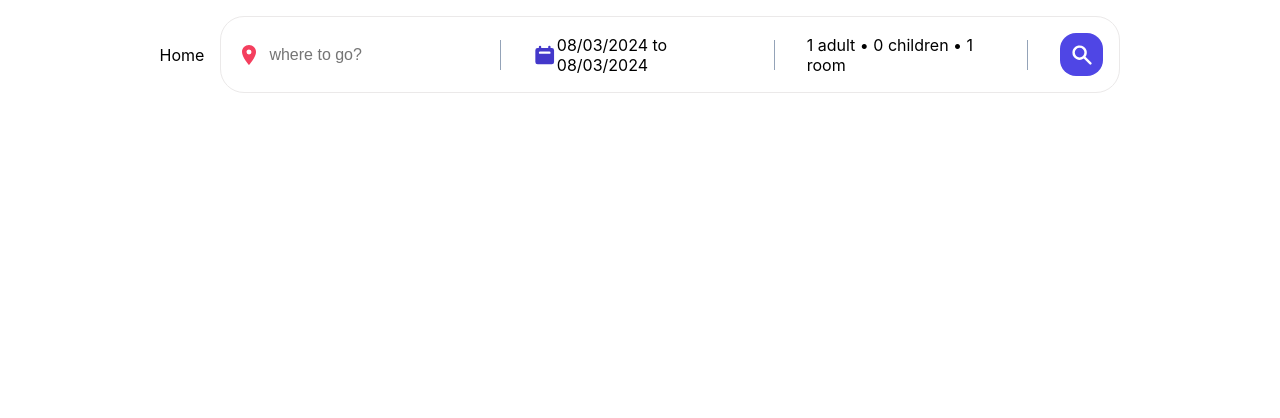
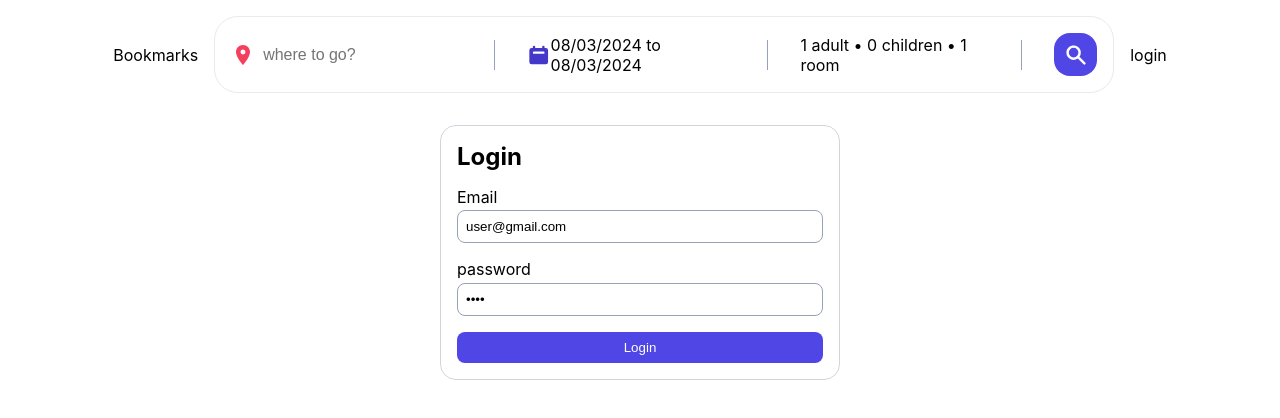
Before and after one commit to yahyaakhavan/Sample-booking-app-with-react, a React (Vite) app: page /login in a window 1280 px wide. Shown: the top 418 px of the page. Built offline with nearby package versions, Linux system fonts and the light colour scheme; no server answers; data requests are answered from the project's data file.

Commit message:
add authentication concepts

```diff
--- a/src/App.jsx
+++ b/src/App.jsx
@@ -12,9 +12,13 @@ import BookMarksProvider from "./components/context/BookMarksProvider.jsx";
 import Bookmarks from "./components/bookmarks/Bookmarks.jsx";
 import SingleBookmark from "./components/single_bookmark/SingleBookmark.jsx";
 import AddNewBookmark from "./components/add_new_bookmark/AddNewBookmark.jsx";
+import LoginForm from "./components/loginform/LoginForm.jsx";
+import AuthContextProvider from "./components/context/AuthProvider.jsx";
+import ProtectedRoute from "./components/protected_route/ProtectedRote.jsx";
 
 function App() {
   return (
+    <AuthContextProvider>
       <BookMarksProvider>
         <HotelsProvider>
           <div>
@@ -26,15 +30,24 @@ function App() {
                 <Route index element={<Hotels />} />
                 <Route path=":id" element={<SingleHotel />} />
               </Route>
-            <Route path="/bookmark" element={<BookMarkLayout />}>
+              <Route
+                path="/bookmark"
+                element={
+                  <ProtectedRoute>
+                    <BookMarkLayout />
+                  </ProtectedRoute>
+                }
+              >
                 <Route index element={<Bookmarks />} />
                 <Route path=":id" element={<SingleBookmark />} />
                 <Route path="add" element={<AddNewBookmark />} />
               </Route>
+              <Route path="login" element={<LoginForm />} />
             </Routes>
           </div>
         </HotelsProvider>
       </BookMarksProvider>
+    </AuthContextProvider>
   );
 }
 
--- /dev/null
+++ b/src/components/context/AuthProvider.jsx
@@ -0,0 +1,43 @@
+import { createContext, useContext, useReducer } from "react";
+
+const AuthContext = createContext();
+const initialState = { user: {}, isAuthenticated: false };
+function authenticateReducer(state, action) {
+  switch (action.type) {
+    case "Login":
+      return { user: action.payload, isAuthenticated: true };
+    case "Logout":
+      return { user: null, isAuthenticate: false };
+    default:
+      "unknown action...";
+  }
+}
+
+const FakeUser = {
+  Name: "yahya",
+  Email: "user@gmail.com",
+  password: "1234",
+};
+export default function AuthContextProvider({ children }) {
+  const [{ user, isAuthenticated }, dispatch] = useReducer(
+    authenticateReducer,
+    initialState
+  );
+
+  function login(email, password) {
+    if (email == FakeUser.Email && password == FakeUser.password) {
+      dispatch({ type: "Login", payload: FakeUser });
+    }
+  }
+  function logout() {
+    dispatch({ type: "Logout" });
+  }
+  return (
+    <AuthContext.Provider value={{ user, isAuthenticated, login, logout }}>
+      {children}
+    </AuthContext.Provider>
+  );
+}
+export function useAuth() {
+  return useContext(AuthContext);
+}
--- a/src/components/context/BookMarksProvider.jsx
+++ b/src/components/context/BookMarksProvider.jsx
@@ -11,13 +11,14 @@ import toast from "react-hot-toast";
 
 const BookmarkContext = createContext();
 const Base_URL = "http://localhost:5000/bookmarks";
+
 const initialState = {
   bookmarks: [],
   isLoading: false,
   currentBookmark: {},
   merror: null,
 };
-export default function BookMarksProvider({ children }) {
+
 function bookmarkReducer(state, action) {
   switch (action.type) {
     case "bookmarks/loaded":
@@ -48,6 +49,8 @@ export default function BookMarksProvider({ children }) {
       return "unknown action...!";
   }
 }
+
+export default function BookMarksProvider({ children }) {
   const [{ bookmarks, isLoading, currentBookmark }, dispatch] = useReducer(
     bookmarkReducer,
     initialState
--- a/src/components/header/Header.jsx
+++ b/src/components/header/Header.jsx
@@ -1,5 +1,11 @@
 import { MdLocationOn } from "react-icons/md";
-import { HiCalendar, HiMinus, HiPlus, HiSearch } from "react-icons/hi";
+import {
+  HiCalendar,
+  HiLogout,
+  HiMinus,
+  HiPlus,
+  HiSearch,
+} from "react-icons/hi";
 import { useReducer, useRef, useState } from "react";
 import useOutSideClick from "../../hooks/useOutSideClick";
 import "react-date-range/dist/styles.css"; // main style file
@@ -9,9 +15,11 @@ import { format } from "date-fns";
 import {
   createSearchParams,
   json,
+  Link,
   useNavigate,
   useSearchParams,
 } from "react-router-dom";
+import { useAuth } from "../context/AuthProvider";
 function reducer(state, { type, payload }) {
   switch (type) {
     case "inc": {
@@ -58,7 +66,7 @@ export default function Header() {
   };
   return (
     <div className="header">
-      <span>Home</span>
+      <Link to={"/bookmark"}>Bookmarks</Link>
       <div className="headerSearch">
         <div className="headerSearchItem">
           <MdLocationOn className="headerIcon locationIcon" />
@@ -128,10 +136,36 @@ export default function Header() {
           </button>
         </div>
       </div>
+      <User />
     </div>
   );
 }
-
+function User() {
+  const { user, isAuthenticated, logout } = useAuth();
+  const navigate = useNavigate();
+  const handleLogout = () => {
+    logout();
+    navigate("/");
+  };
+  return (
+    <div>
+      {isAuthenticated ? (
+        <div style={{ display: "flex", gap: "1rem" }}>
+          <span>{user.Name}</span>
+          <button
+            onClick={() => {
+              handleLogout();
+            }}
+          >
+            <HiLogout style={{ color: "red" }} />
+          </button>
+        </div>
+      ) : (
+        <Link to={"/login"}>login</Link>
+      )}
+    </div>
+  );
+}
 function GuestOption({
   option,
   handleIncrement,
--- /dev/null
+++ b/src/components/loginform/LoginForm.jsx
@@ -0,0 +1,59 @@
+import { useEffect, useState } from "react";
+import { useAuth } from "../context/AuthProvider";
+import { useNavigate } from "react-router-dom";
+
+export default function LoginForm() {
+  const [email, setEmail] = useState("user@gmail.com");
+  const [password, setPassword] = useState("1234");
+  const { isAuthenticated, login } = useAuth();
+  const navigate = useNavigate();
+  const handleLogin = (e) => {
+    e.preventDefault();
+    login(email, password);
+  };
+  useEffect(() => {
+    if (isAuthenticated) {
+      navigate("/", { replace: true });
+    }
+  }, [isAuthenticated]);
+  return (
+    <div className="loginContainer">
+      <h2>Login</h2>
+      <form
+        action=""
+        className="form"
+        onSubmit={(e) => {
+          handleLogin(e);
+        }}
+      >
+        <div className="formControl">
+          <label htmlFor="email">Email</label>
+          <input
+            value={email}
+            type="text"
+            name="email"
+            id="email"
+            onChange={(e) => {
+              setEmail(e.target.value);
+            }}
+          />
+        </div>
+        <div className="formControl">
+          <label htmlFor="password">password</label>
+          <input
+            value={password}
+            type="password"
+            name="password"
+            id="password"
+            onChange={(e) => {
+              setPassword(e.target.value);
+            }}
+          />
+        </div>
+        <div className="buttons">
+          <button className="btn btn--primary">Login</button>
+        </div>
+      </form>
+    </div>
+  );
+}
--- /dev/null
+++ b/src/components/protected_route/ProtectedRote.jsx
@@ -0,0 +1,14 @@
+import { useNavigate } from "react-router-dom";
+import { useAuth } from "../context/AuthProvider";
+import { useEffect } from "react";
+
+export default function ProtectedRoute({ children }) {
+  const { isAuthenticated } = useAuth();
+  const navigate = useNavigate();
+  useEffect(() => {
+    if (!isAuthenticated) {
+      navigate("/login");
+    }
+  }, [isAuthenticated]);
+  return isAuthenticated ? children : null;
+}
```
Lines whose indentation alone changed are shown as unchanged.
